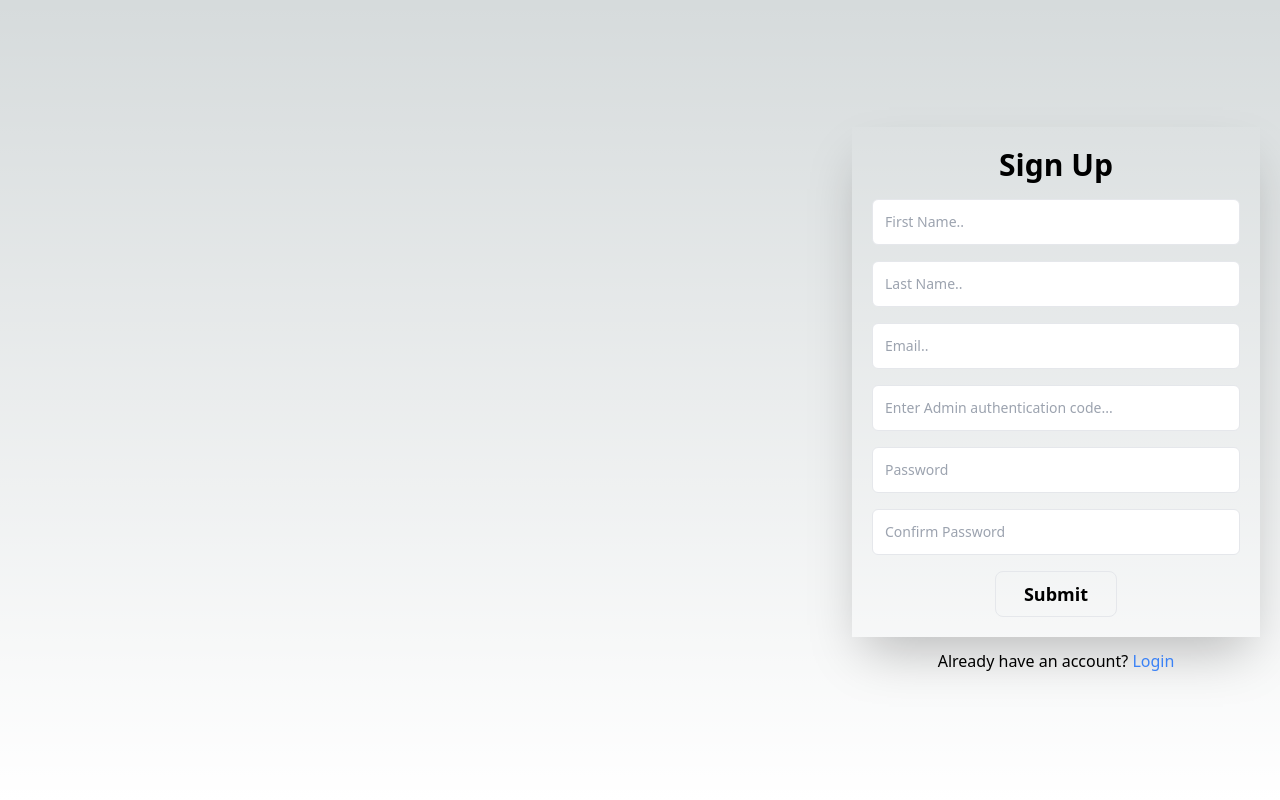
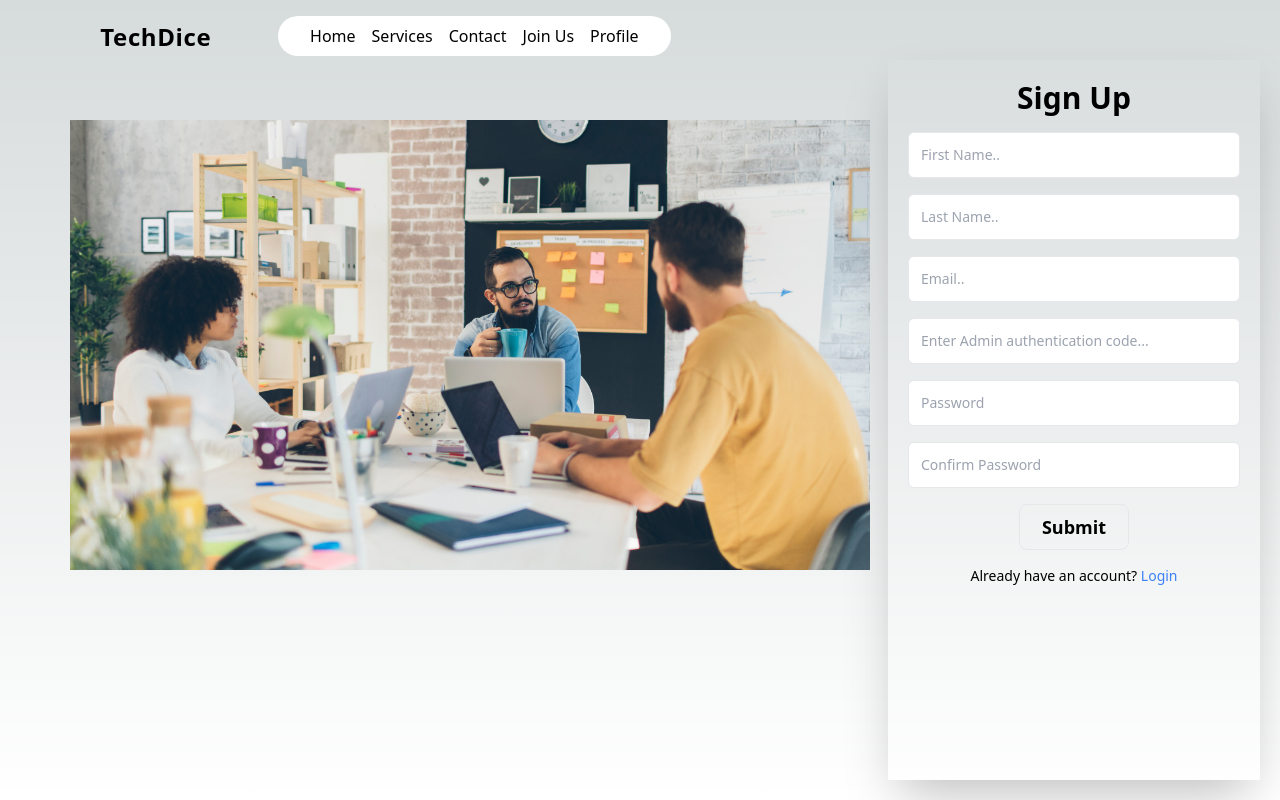
Before and after one commit to ananyajain10/naxrApp, a Next.js app: page /signup in a window 1280 px wide. Built offline with nearby package versions, Linux system fonts and the light colour scheme.

Commit message:
add images to authentication pages

```diff
--- a/pages/login/index.tsx
+++ b/pages/login/index.tsx
@@ -9,6 +9,9 @@ import 'react-toastify/dist/ReactToastify.css';
 import store from '../../src/redux/store';
 import { useRouter } from 'next/router';
 import Link from 'next/link';
+import Navbar from "@/components/Navbar";
+import Image from 'next/image';
+import Meet from '../../src/assets/images/meet.jpg';
 
 
 const Login = () => {
@@ -50,15 +53,25 @@ const Login = () => {
 
   return (
     <>
+    {loading ? <></> : <Navbar />}
     {loading && (
       <div className='flex flex-col absolute w-full h-full bg-white justify-center items-center'>
           <FidgetSpinner />
           <h4 className='font-bold'>Logging in ...</h4>
       </div>
   )}
-    <div className="flex p-5 flex-col justify-center h-[100vh] md:ml-inherit md:w-[50%] lg:w-[35%] ml-auto">
+    <div className=" p-4 flex p-5 flex-row justify-center lg:items-center h-[100vh] w-full ">
+    <div className="hidden lg:block xl:block">
+                <Image
+                        src={Meet}
+
+                        height={700}
+                        alt='Admin meeting'
+                        className="w-[80%] mt-[100px] ml-[50px]"
+                        />
+                </div>
       <form
-        className="p-5 flex flex-col lg:w-full space-y-4 shadow-2xl lg:align-right"
+        className="text-sm p-5 flex flex-col lg:w-[40%] lg:h-[60%] w-full space-y-4 md:ml-inherit md:w-[50%] ml-auto shadow-2xl mt-[40px] lg:align-right"
         onSubmit={(e) => handleSubmit(e)}
       >
          <ToastContainer />
@@ -91,9 +104,10 @@ const Login = () => {
           type="submit"
           value="Submit"
         />
+         <p className="text-center sm:w-full ] md:ml-auto mt-3 ">Already have an account? <Link href="/signup" className="text-blue-500 w-full">Sign Up</Link></p>
       </form>
 
-      <p className="text-center w-full mt-3">Don&apos;t have an account? <Link href="/signup" className="text-blue-500">Sign Up</Link></p>
+
     </div>
     </>
 
--- a/pages/signup/index.tsx
+++ b/pages/signup/index.tsx
@@ -1,7 +1,7 @@
 'use client'
 import React, { useState, useRef } from 'react'
 import { FidgetSpinner } from 'react-loader-spinner';
-// import style from '../../../../assets/stylesheets/signup.module.css';
+import Meet from '../../src/assets/images/meet.jpg';
 import { useDispatch, useSelector, Provider } from 'react-redux';
 import { registerAdmin } from '../../src/redux/actions/authSlice';
 import { ToastContainer, toast } from 'react-toastify';
@@ -9,7 +9,9 @@ import 'react-toastify/dist/ReactToastify.css';
 import store from '../../src/redux/store';
 import { useRouter } from 'next/router';
 import '../../src/app/globals.css';
+import Navbar from "@/components/Navbar";
 import Link from 'next/link';
+import Image from 'next/image';
 
 const SignUp = () => {
 
@@ -135,16 +137,29 @@ const SignUp = () => {
         return (
             <>
 
+                {loading ? <></> : <Navbar />}
+
                 {loading && (
                     <div className='flex flex-col absolute w-full h-full bg-white justify-center items-center'>
                         <FidgetSpinner />
                         <h4 className='font-bold'>Signing up</h4>
                     </div>
                 )}
-                <div className={`text p-4 flex p-5 flex-col justify-center h-[100vh] md:ml-inherit md:w-[50%] lg:w-[35%] ml-auto`}>
+                <div className={` p-4 flex p-5 flex-row justify-center h-[100vh] w-full `}>
+
+                <div className="hidden lg:block xl:block">
+                <Image
+                        src={Meet}
+                        width={800}
+                        height={700}
+                        alt='Admin meeting'
+                        className="mt-[100px] ml-[50px]"
+                        />
+                </div>
+
 
                     <ToastContainer />
-                    <form className="text-sm p-5 flex flex-col lg:w-full space-y-4 shadow-2xl lg:align-right" ref={formRef} onSubmit={(e) => handleSubmit(e)}>
+                    <form className="text-sm p-5 flex flex-col lg:w-[30%] w-full space-y-4 md:ml-inherit md:w-[50%] ml-auto shadow-2xl mt-[40px] lg:align-right" ref={formRef} onSubmit={(e) => handleSubmit(e)}>
 
                         <h1 className={` text-center text-3xl font-bold `}>Sign Up</h1>
                         <label htmlFor='first_name'>
@@ -226,9 +241,10 @@ const SignUp = () => {
                             type="submit"
                             value="Submit"
                         />
+                        <p className="text-center sm:w-full ] md:ml-auto mt-3 ">Already have an account? <Link href="/login" className="text-blue-500 w-full">Login</Link></p>
                     </form>
 
-                    <p className="text-center w-full mt-3">Already have an account? <Link href="/login" className="text-blue-500">Login</Link></p>
+
 
                 </div>
             </>
```
Also changed, not shown: src/assets/images/admin.jpg (added).
